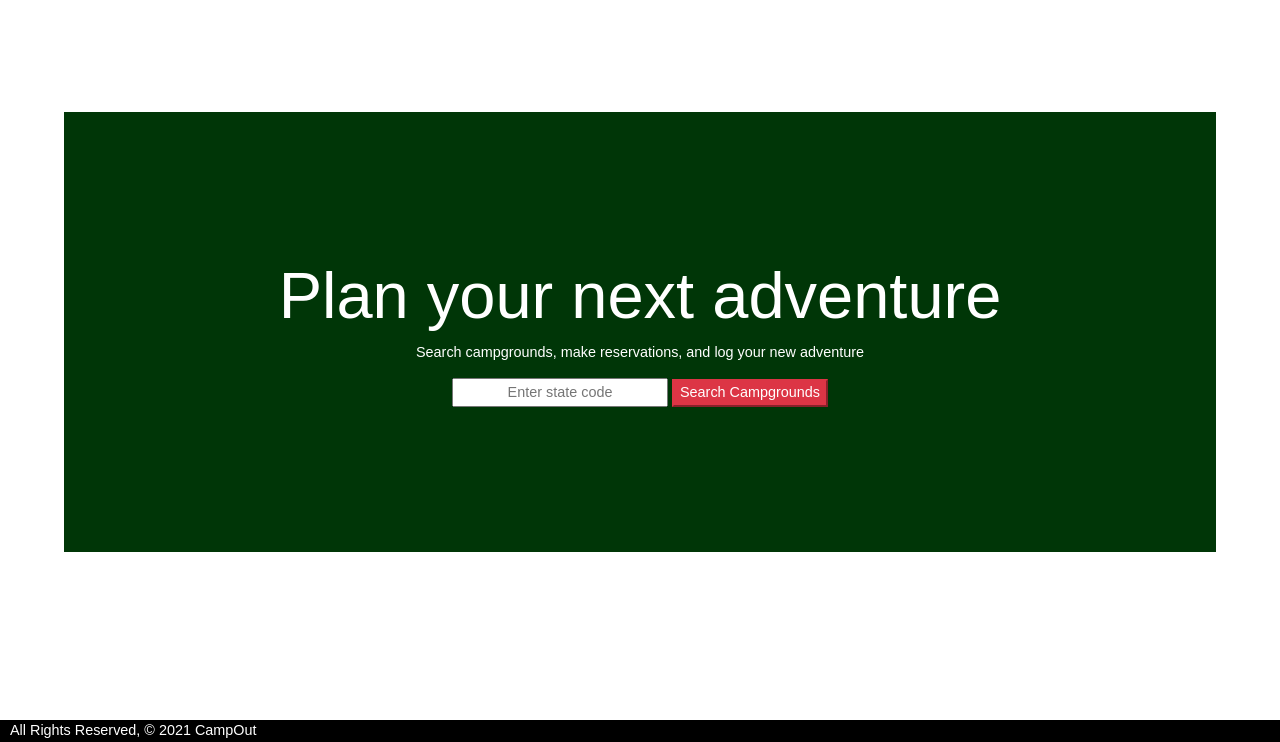
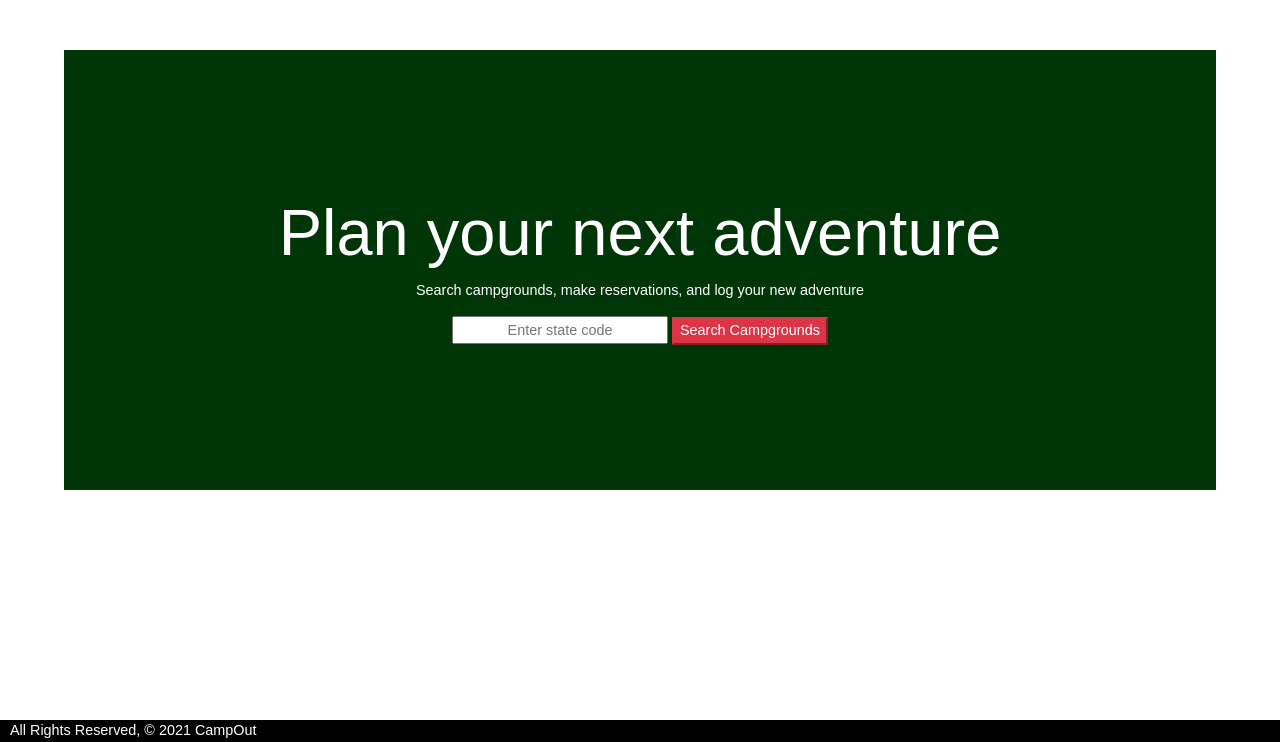
Before and after one commit to joneill129/CampOut, a Django app: page / in a window 1280 px wide. Shown: the part 58-800 px from the top of the page. Run offline with Django 3.2, Linux system fonts and the light colour scheme.

Commit message:
debug styles

```diff
--- a/main_app/static/css/style.css
+++ b/main_app/static/css/style.css
@@ -26,11 +26,13 @@ body {
 /* landing/Search page */
 
 .landing-container {
-  position: absolute;
-  top: 50%;
-  left: 50%;
-  margin-right: -50%;
-  transform: translate(-50%, -50%);
+  margin-top: 50px;
+  margin-bottom: 50px;
+  display: flex;
+  flex-direction: column;
+  justify-content: center;
+  align-items: center;
+  align-content: center;
 }
 
 .landing-body {
@@ -327,7 +329,7 @@ input#id_phone {
   background-size: cover;
   height: 30rem;
   padding-top: 50px;
-    box-shadow: 0 0 5px 2px rgb(0, 54, 7);
+  box-shadow: 0 0 2px 2px rgb(0, 54, 7);
 }
 
 .edit-trip-submit-btn {
@@ -379,7 +381,6 @@ input#id_reservation_link {
   left: 50%;
   margin-right: -50%;
   transform: translate(-50%, -50%);
-
 }
 
 @media only screen and (max-width: 600px) {
--- a/main_app/templates/campgrounds/detail.html
+++ b/main_app/templates/campgrounds/detail.html
@@ -29,7 +29,7 @@
   </div>
   <div class="col-md-6 p-4 ps-md-0" id="trip-table">
     <table class="table">
-      <thead class="thead-dark">
+      <thead class="thead-light" style="text-align: center;">
         <tr>
           <th scope="col">Start Date</th>
           <th scope="col">End Date</th>
```
Lines whose indentation alone changed are shown as unchanged.
